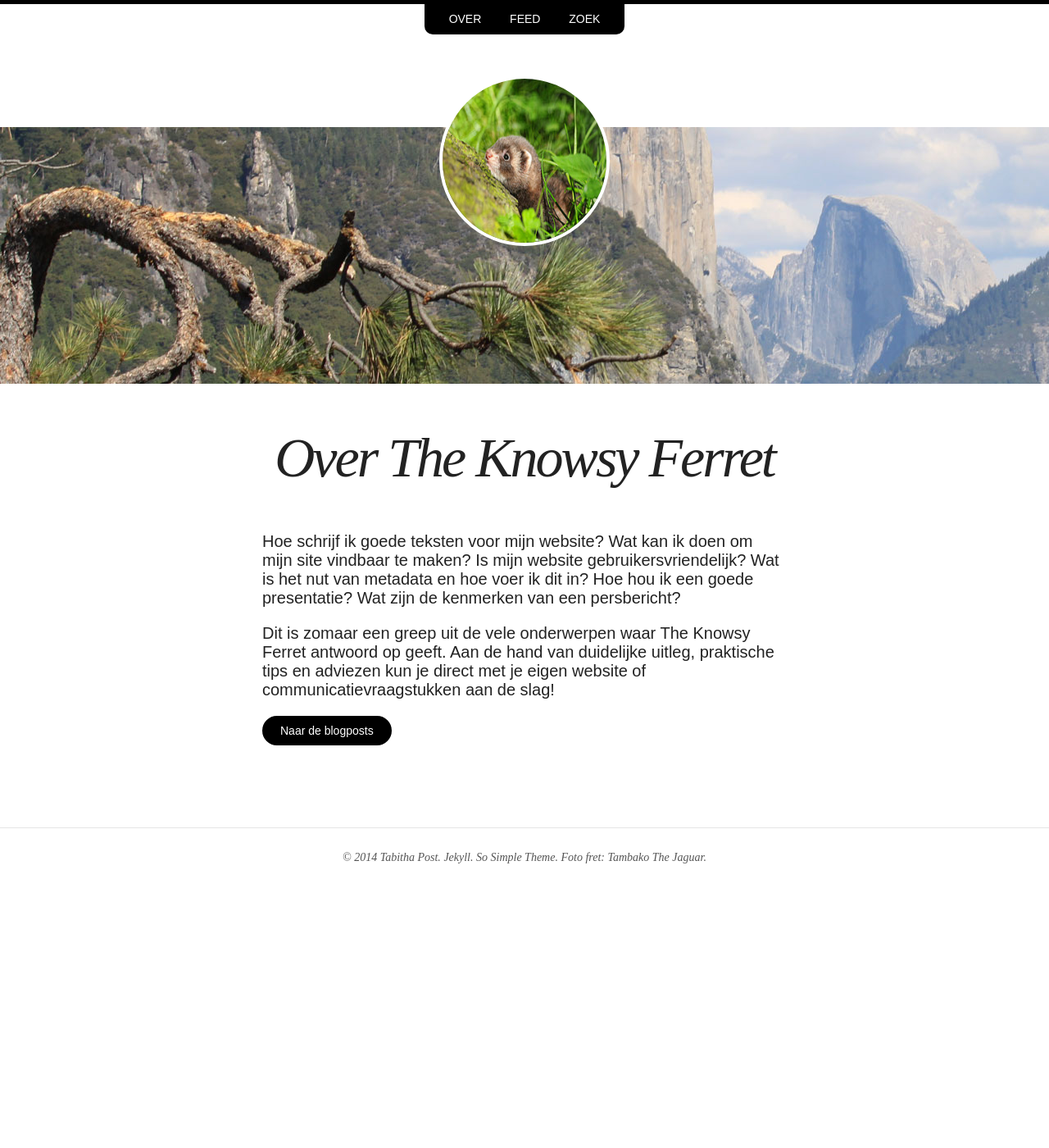
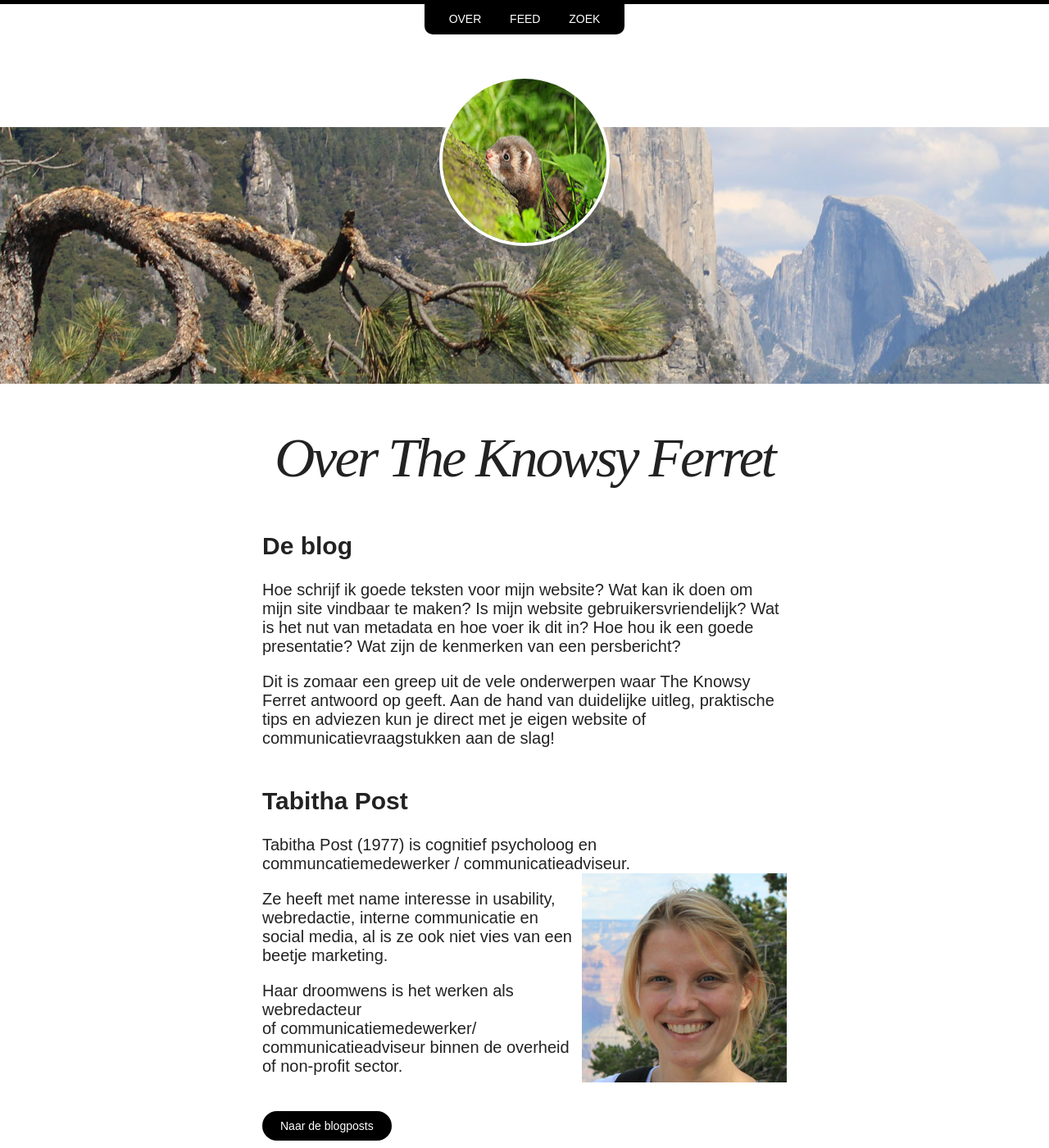
Before and after one commit to TheKnowsyFerret/theknowsyferret.github.io, a Jekyll site: the page built from about.md, in a window 1280 px wide and 1400 px high. Shown: the whole window at 82% size. Built offline with Jekyll 4.4.1, drawn with Linux system fonts in a browser that asks for light colours; nearby versions of some CDN libraries.

Commit message:
about uitgebreid met bio.

```diff
--- a/_config.yml
+++ b/_config.yml
@@ -36,6 +36,7 @@ links:
   - title: Over
     url: /about/
 
+
 paginate: 7
 paginate_path: "/page:num"
 
--- a/about.md
+++ b/about.md
@@ -9,7 +9,7 @@ image:
   credit:
 
 ---
-
+##De blog
 Hoe schrijf ik goede teksten voor mijn website? Wat kan ik doen om
 mijn site vindbaar te maken? Is mijn website gebruikersvriendelijk? Wat is het nut van metadata en
 hoe voer ik dit in? Hoe hou ik een goede presentatie? Wat zijn de
@@ -18,6 +18,21 @@ kenmerken van een persbericht?
 Dit is zomaar een greep uit de vele onderwerpen waar The Knowsy Ferret antwoord op geeft. Aan de
 hand van duidelijke uitleg, praktische tips en adviezen kun je direct
 met je eigen website of communicatievraagstukken aan de slag!
+<br><br>
+
+
+##Tabitha Post
+Tabitha Post (1977) is cognitief psycholoog en
+communcatiemedewerker / communicatieadviseur.
+<img class="floatright" height="300" width="250" src="/images/tabithapost.jpg">
+
+Ze heeft met name interesse in usability, webredactie, interne
+communicatie en social media, al is ze ook niet vies van een beetje
+marketing.<br>
+
+Haar droomwens is het werken als webredacteur
+of communicatiemedewerker/ communicatieadviseur binnen de overheid of non-profit sector.
+<br><br>
 
 <a markdown="0" href="{{ site.url }}/" class="btn">Naar
 de blogposts</a>
```
